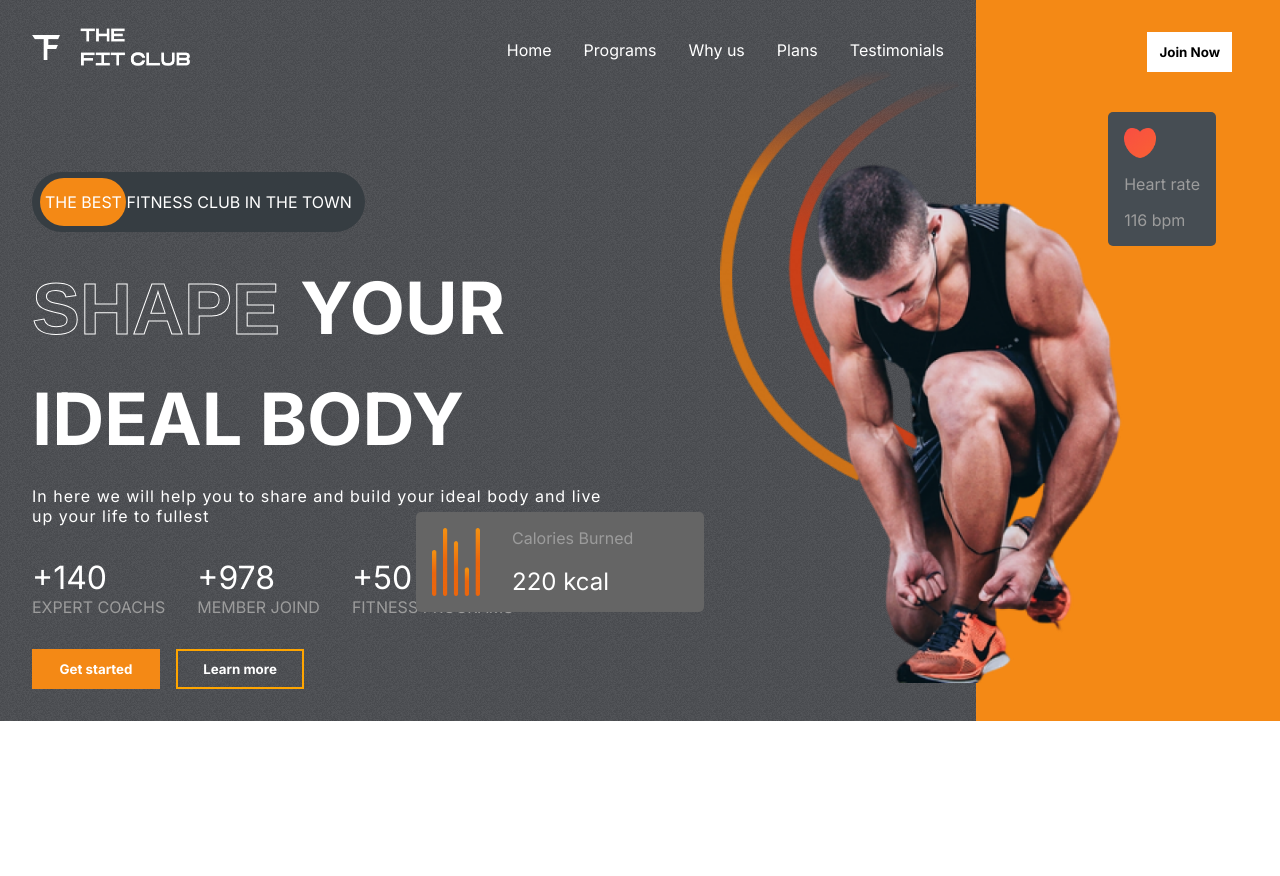
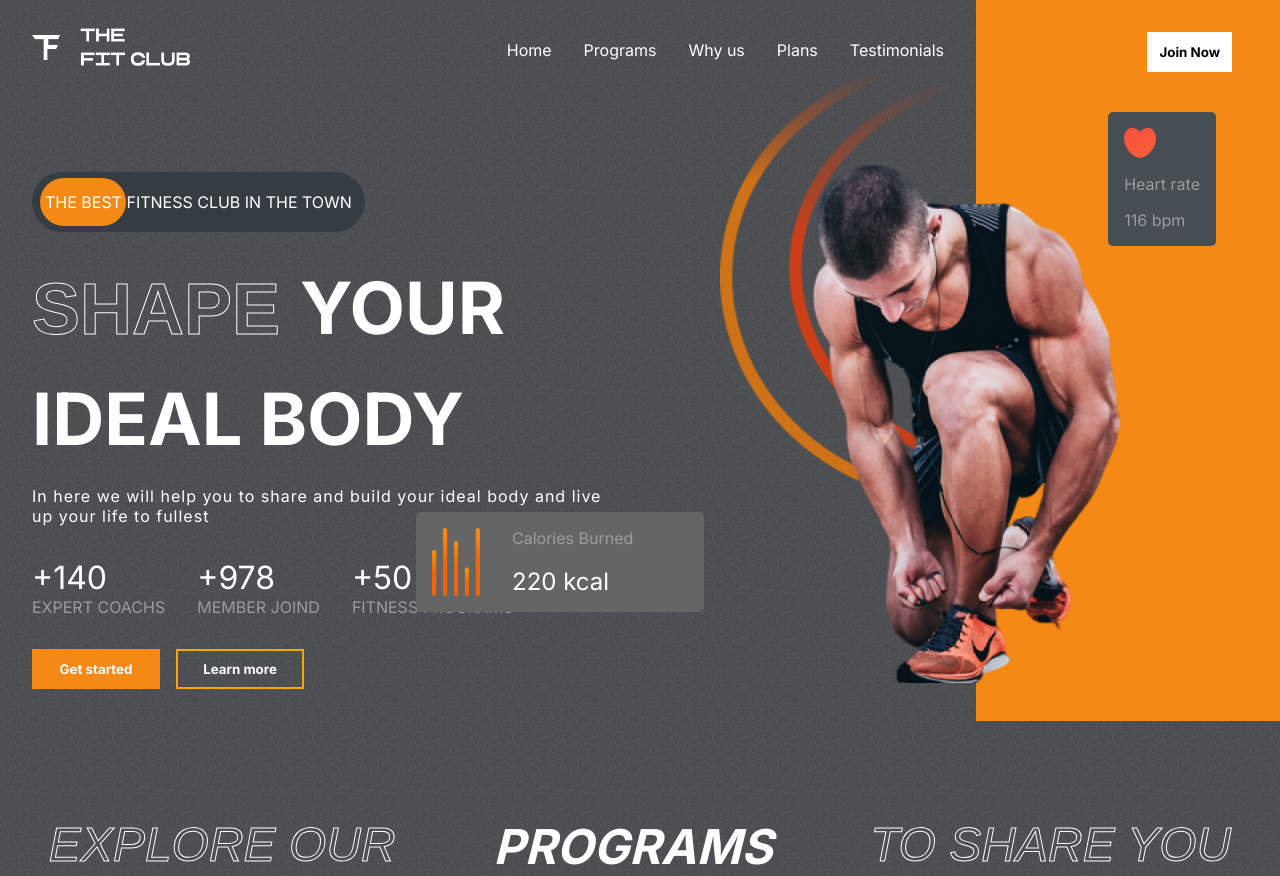
Before and after one commit to aatifali10/GYM-App, a React (Create React App) app: page / in a window 1280 px wide. Before the commit the page ends 800 px from the top, so only its background shows below. Built offline with nearby package versions, Linux system fonts and the light colour scheme.

Commit message:
programs

```diff
--- a/src/App.js
+++ b/src/App.js
@@ -1,9 +1,11 @@
 import "./App.css";
 import Hero from "./components/hero/Hero";
+import Programs from "./components/programs/Programs";
 function App() {
   return (
     <div className="App">
       <Hero />
+      <Programs />
     </div>
   );
 }
--- /dev/null
+++ b/src/components/programs/Programs.js
@@ -0,0 +1,46 @@
+import React from "react";
+import "./programs.css";
+
+const Programs = () => {
+  const cards = [
+    {
+      image: "../../assets/",
+      title: "Strength Training",
+      para: "In this ",
+      button: "Join Now",
+      icon: "",
+    },
+    {
+      image: "",
+      title: "Strength Training",
+      para: "In this ",
+      button: "Join Now",
+      icon: "",
+    },
+    {
+      image: "",
+      title: "Strength Training",
+      para: "In this ",
+      button: "Join Now",
+      icon: "",
+    },
+    {
+      image: "",
+      title: "Strength Training",
+      para: "In this ",
+      button: "Join Now",
+      icon: "",
+    },
+  ];
+  return (
+    <>
+      <div className="programs">
+        <span className="stroke-text">Explore our</span>
+        <span>Programs</span>
+        <span className="stroke-text">To Share you</span>
+      </div>
+    </>
+  );
+};
+
+export default Programs;
--- /dev/null
+++ b/src/components/programs/programs.css
@@ -0,0 +1,13 @@
+.programs {
+  display: flex;
+  justify-content: space-around;
+}
+.programs span {
+  font-size: 3rem;
+  text-transform: uppercase;
+  font-style: italic;
+}
+.programs span:nth-child(2) {
+  color: white;
+  font-weight: 600;
+}
```
